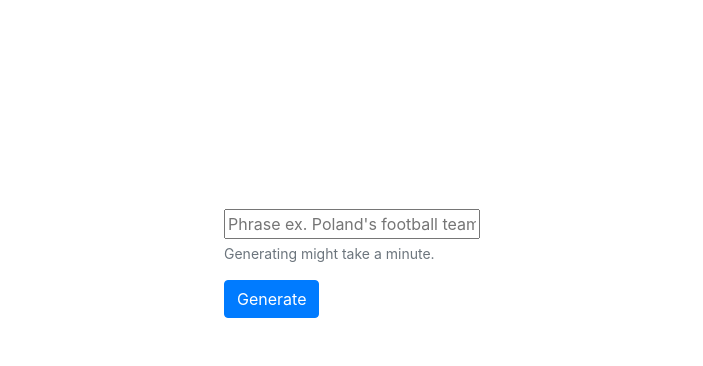
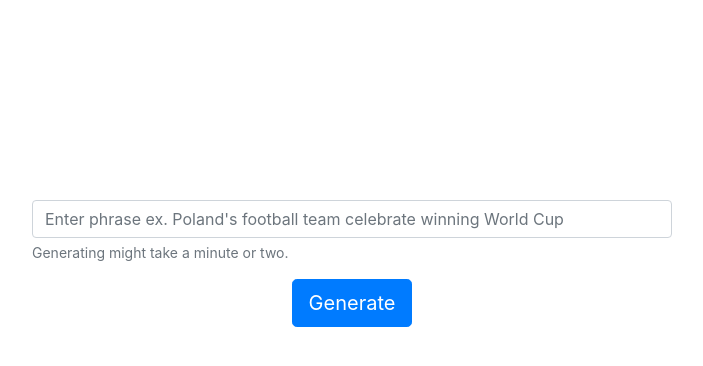
Before and after one commit to golemfactory/gpu-on-golem-poc, a FastAPI app: page / in a window 1280 px wide. Shown: the part 137-503 px from the top of the page, without its empty margins (288-991 px from the left). Run offline with FastAPI, Linux system fonts and the light colour scheme.

Commit message:
Prettier frontend

```diff
--- a/website/app.py
+++ b/website/app.py
@@ -1,4 +1,3 @@
-from typing import Union
 import uuid
 
 from fastapi import FastAPI, Request, Form, status
@@ -17,6 +16,7 @@ q = Queue(connection=redis_conn)
 templates = Jinja2Templates(directory="templates")
 app = FastAPI()
 app.mount("/images", StaticFiles(directory="images"), name="images")
+app.mount("/static", StaticFiles(directory="static"), name="static")
 
 
 @app.get("/")
@@ -36,7 +36,17 @@ async def add_job_to_queue(request: Request, prompt: str = Form(...)):
 @app.get("/txt2img/{job_id}/")
 async def job_detail(request: Request, job_id: str, prompt: str = ""):
     job = Job.fetch(job_id, connection=redis_conn)
-    task_status = job.get_status()
+    JOB_STATUS_TO_STATUS = {
+        'queued': 'Processing',
+        'started': 'Processing',
+        'deferred': 'Processing',
+        'finished': 'Ready',
+        'stopped': 'Failed',
+        'scheduled': 'Processing',
+        'canceled': 'Failed',
+        'failed': 'Failed',
+    }
+    task_status = JOB_STATUS_TO_STATUS[job.get_status()]
     img_path = f'/images/{job_id}.png'
     return templates.TemplateResponse(
         "job-detail.html",
--- a/website/templates/index.html
+++ b/website/templates/index.html
@@ -1,11 +1,13 @@
 {% extends "base.html" %}
 
 {% block content %}
-<form method="POST" action="/txt2img/">
-    <div class="form-group">
-        <input type="text" name="prompt" placeholder="Phrase ex. Poland's football team celebrate winning World Cup"/>
-        <small class="form-text text-muted">Generating might take a minute.</small>
+    <div class="w-50">
+        <form method="POST" action="/txt2img/" class="d-flex flex-column justify-content-center align-items-center">
+            <div class="form-group w-100">
+                <input type="text" class="form-control" name="prompt" required placeholder="Enter phrase ex. Poland's football team celebrate winning World Cup" />
+                <small class="form-text text-muted">Generating might take a minute or two.</small>
+            </div>
+            <button class="btn btn-primary btn-lg" type="submit">Generate</button>
+        </form>
     </div>
-    <button class="btn btn-primary" type="submit">Generate</button>
-</form>
 {% endblock %}
```
Also changed, not shown: website/templates/job-detail.html (+11 -5 lines), website/static/loader.gif (added).
